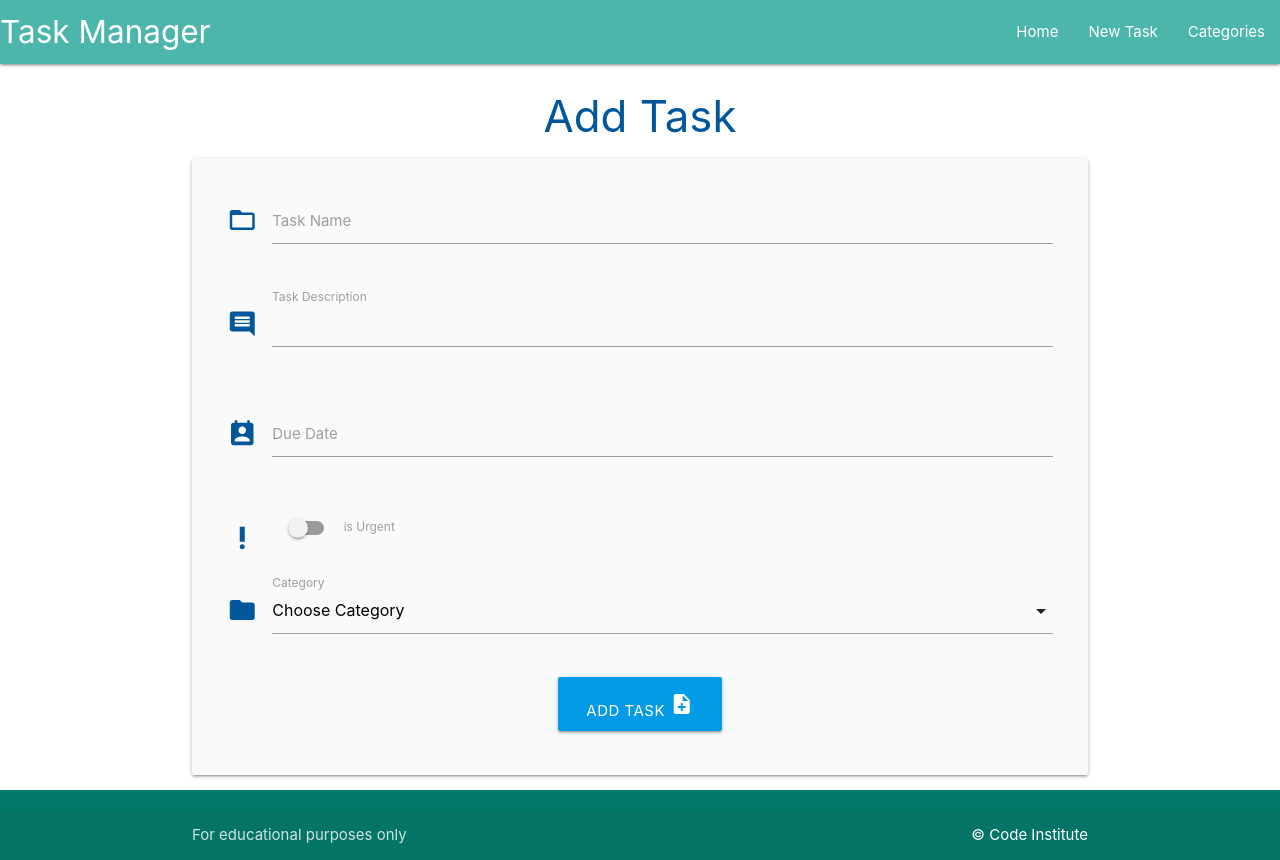
After one commit to Louibens/flask-sqlalchemy-task-manager, a Flask app: page /add_task in a window 1280 px wide. The commit adds this page. Run offline with Flask 3, Linux system fonts and the light colour scheme.

Commit message:
Add functionality to enable users to add task and apply to particular category

```diff
--- a/taskmanager/routes.py
+++ b/taskmanager/routes.py
@@ -32,3 +32,28 @@ def edit_category(category_id):
         db.session.commit()
         return redirect(url_for("categories"))
     return render_template("edit_category.html", category=category)
+
+
+@app.route("/delete_category/<int:category_id>")
+def delete_category(category_id):
+    category = Category.query.get_or_404(category_id)
+    db.session.delete(category)
+    db.session.commit()
+    return redirect(url_for("categories"))
+
+
+@app.route("/add_task", methods=["GET", "POST"])
+def add_task():
+    categories = list(Category.query.order_by(Category.category_name).all())
+    if request.method == "POST":
+        task = Task(
+            task_name=request.form.get("task_name"),
+            task_description=request.form.get("task_description"),
+            is_urgent=bool(True if request.form.get("is_urgent") else False),
+            due_date=request.form.get("due_date"),
+            category_id=request.form.get("category_id")
+        )
+        db.session.add(task)
+        db.session.commit()
+        return redirect(url_for("home"))
+    return render_template("add_task.html", categories=categories)
--- a/taskmanager/static/js/script.js
+++ b/taskmanager/static/js/script.js
@@ -2,4 +2,17 @@ document.addEventListener("DOMContentLoaded", function() {
     // sidenav initialization
     let sidenav = document.querySelectorAll(".sidenav");
     M.Sidenav.init(sidenav);
+
+
+    // datepicker initialization
+    var datepicker = document.querySelectorAll('.datepicker');
+    M.Datepicker.init(datepicker, {
+        format: "dd mmmm, yyyy",
+        i18n: {done: "Select"}
+    });
+
+    // select initialization
+    var selects = document.querySelectorAll('select');
+    M.FormSelect.init(selects);
+
 });
--- /dev/null
+++ b/taskmanager/templates/add_task.html
@@ -0,0 +1,69 @@
+{% extends "base.html" %}
+{% block content %}
+
+<h3 class="light-blue-text text-darken-4 center-align">Add Task</h3>
+<div class="row card-panel grey lighten-5">
+    <form class="col s12" method="POST" action="{{ url_for('add_task') }}">
+        <!-- task name -->
+        <div class="row">
+            <div class="input-field col s12">
+                <i class="material-icons prefix light-blue-text text-darken-4">folder_open</i>
+                <input id="task_name" name="task_name" minlength="5" maxlength="50" type="text" class="validate" required>
+                <label for="task_name">Task Name</label>
+            </div>
+        </div>
+        <!-- task description -->
+        <div class="row">
+            <div class="input-field col s12">
+                <i class="material-icons prefix light-blue-text text-darken-4">insert_comment</i>
+                <textarea id="task_description" name="task_description" minlength="5" maxlength="200" type="text"
+                class="materialize-textarea validate" required>
+                </textarea>
+                <label for="task_description">Task Description</label>
+            </div>
+        </div>
+        <!-- due date -->
+        <div class="row">
+            <div class="input-field col s12">
+                <i class="material-icons prefix light-blue-text text-darken-4">perm_contact_calendar</i>
+                <input id="due_date" name="due_date" type="text" class="datepicker validate" required>
+                <label for="due_date">Due Date</label>
+            </div>
+        </div>
+        <!-- is_urgent -->
+        <div class="row">
+            <div class="input-field col s12">
+                <div class="switch">
+                <i class="material-icons prefix light-blue-text text-darken-4">priority_high</i>
+                <label for="is_urgent">
+                <input id="is_urgent" name="is_urgent" type="checkbox">
+                    <span class="lever"></span>
+                    is Urgent</label>
+                </div>
+            </div>
+        </div>
+        <!-- category id -->
+        <div class="row">
+            <div class="input-field col s12">
+                <i class="material-icons prefix light-blue-text text-darken-4">folder</i>
+                <select id="category_id" name="category_id" class="validate" required>
+                    <option value="" disabled selected>Choose Category</option>
+                    {% for category in categories %}
+                        <option value="{{ category.id }}">{{ category.category_name }}</option>
+                    {% endfor %}
+                </select>
+                <label for="category_id">Category</label>
+            </div>
+        </div>
+        <!-- submit button -->
+        <div class="row">
+            <div class="col s12 center-align">
+                <button type="submit" class="btn-large light-blue darken-1">
+                    Add Task <i class="large material-icons">note_add</i>
+                </button>
+            </div>
+        </div>
+    </form>
+</div>
+
+{% endblock %}
--- a/taskmanager/templates/base.html
+++ b/taskmanager/templates/base.html
@@ -19,7 +19,7 @@
               <a href="#" data-target="mobile-demo" class="sidenav-trigger"><i class="material-icons">menu</i></a>
               <ul class="right hide-on-med-and-down">
                 <li><a href="{{ url_for('home') }}">Home</a></li>
-                <li><a href="">New Task</a></li>
+                <li><a href="{{ url_for('add_task') }}">New Task</a></li>
                 <li><a href="{{ url_for('categories') }}">Categories</a></li>
 
               </ul>
@@ -29,7 +29,7 @@
           <!-- mobile navbar -->
           <ul class="sidenav" id="mobile-demo">
             <li><a href="{{ url_for('home') }}">Home</a></li>
-            <li><a href="">New Task</a></li>
+            <li><a href="{{ url_for('add_task') }}">New Task</a></li>
             <li><a href="{{ url_for('categories') }}">Categories</a></li>
         </ul>
     </header>
```
Also changed, not shown: taskmanager/templates/add_category.html (+4 -5 lines), taskmanager/templates/categories.html (+4 -4 lines), taskmanager/templates/tasks.html (+8 -0 lines).
